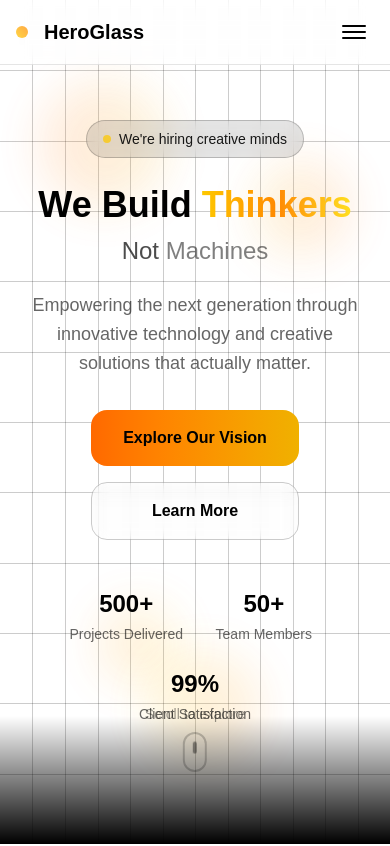
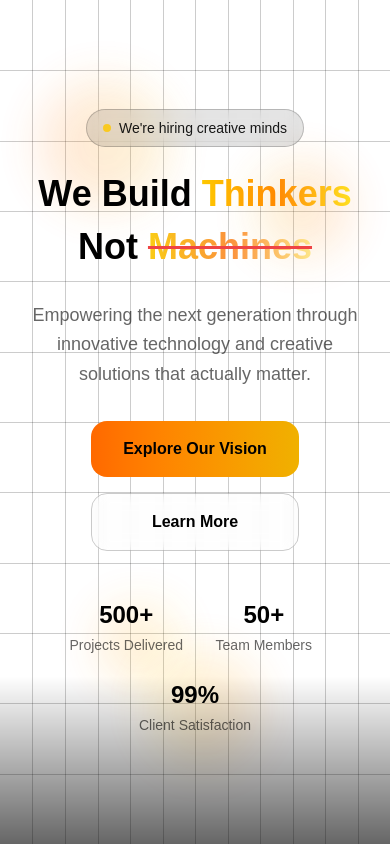
Before and after one commit to TCCI1/Frontend, a Next.js app: page / in a window 390 px wide. Shown: the top 846 px of the page. Built offline with nearby package versions, Linux system fonts and the light colour scheme.

Commit message:
Small changes.

```diff
--- a/package.json
+++ b/package.json
@@ -1,5 +1,5 @@
 {
-  "name": "hero-glass-app",
+  "name": "The Coding Culture India",
   "version": "0.1.0",
   "private": true,
   "scripts": {
--- a/src/app/page.tsx
+++ b/src/app/page.tsx
@@ -1,11 +1,12 @@
 import HeroSection from '@/components/HeroSection';
 import NavBar from '@/components/NavBar';
-
+import RoadMap from '@/components/RoadMap';
 export default function Home() {
   return (
     <main className="min-h-screen">
       <NavBar />
       <HeroSection />
+      <RoadMap />
     </main>
   );
 }
--- a/src/components/HeroSection.tsx
+++ b/src/components/HeroSection.tsx
@@ -73,8 +73,26 @@ const HeroSection: React.FC = () => {
                 Thinkers
               </span>
             </span>
-            <span className="block text-2xl sm:text-3xl md:text-4xl lg:text-5xl font-light text-black/70">
-              Not <span className="text-black/50">Machines</span>
+            <span className="block mb-2">
+              <span className="text-black">Not </span>
+              <span
+                className="relative"
+                style={{
+                  WebkitTextFillColor: "transparent",
+                  background: "linear-gradient(90deg, #facc15, #fb923c, #fde68a)",
+                  WebkitBackgroundClip: "text",
+                  backgroundClip: "text"
+                }}
+              >
+                <span
+                  className="line-through"
+                  style={{
+                    textDecorationColor: "#ef4444" // Tailwind red-500
+                  }}
+                >
+                  Machines
+                </span>
+              </span>
             </span>
           </span>
         </h1>
@@ -123,24 +141,10 @@ const HeroSection: React.FC = () => {
             <div className="text-sm text-black/60">Client Satisfaction</div>
           </div>
         </div>
-
-        {/* Scroll indicator */}
-        <div
-          className={`absolute bottom-8 left-1/2 transform -translate-x-1/2 transition-all duration-700 ease-out delay-1000 ${
-            isVisible ? 'opacity-100 translate-y-0' : 'opacity-0 translate-y-8'
-          }`}
-        >
-          <div className="flex flex-col items-center text-black/40 text-sm">
-            <span className="mb-2">Scroll to explore</span>
-            <div className="w-6 h-10 border-2 border-black/20 rounded-full flex justify-center">
-              <div className="w-1 h-3 bg-black/40 rounded-full mt-2 animate-bounce"></div>
-            </div>
-          </div>
-        </div>
       </div>
 
       {/* Bottom gradient */}
-      <div className="absolute bottom-0 left-0 right-0 h-32 bg-gradient-to-t from-black to-transparent" />
+      <div className="absolute bottom-0 left-0 right-0 h-42 bg-gradient-to-t from-black/60 to-transparent" />
     </section>
   );
 };
--- a/src/components/NavBar.tsx
+++ b/src/components/NavBar.tsx
@@ -1,18 +1,31 @@
 'use client';
 
-import React, { useState } from 'react';
+import React, { useState, useEffect } from 'react';
 import Link from 'next/link';
 
 function NavBar() {
   const [menuOpen, setMenuOpen] = useState(false);
+  const [isVisible, setIsVisible] = useState(false);
+
+  // Listen for scroll to show navbar
+  useEffect(() => {
+    const handleScroll = () => {
+      setIsVisible(window.scrollY > 50);
+    };
+
+    window.addEventListener('scroll', handleScroll, { passive: true });
+    return () => window.removeEventListener('scroll', handleScroll);
+  }, []);
 
   return (
-    <nav className="fixed top-0 left-0 w-full z-30 bg-white/60 backdrop-blur-md border-b border-black/10 transition-all">
-      <div className="max-w-7xl mx-auto px-4 sm:px-8 flex items-center justify-between h-16">
+    <nav className={`fixed z-50 top-6 left-1/2 transform -translate-x-1/2 bg-white/90 backdrop-blur-md border border-black/10 rounded-full px-6 py-3 max-w-2xl w-[95vw] shadow-lg transition-all duration-500 ease-out ${
+      isVisible ? 'opacity-100 translate-y-0' : 'opacity-0 -translate-y-4 pointer-events-none'
+    }`}>
+      <div className="w-full flex items-center justify-between">
         {/* Logo */}
         <Link href="/" className="flex items-center gap-2 font-bold text-xl text-black">
           <span className="w-3 h-3 rounded-full bg-gradient-to-tr from-yellow-400 to-orange-400 mr-2 shadow-lg animate-pulse"></span>
-          HeroGlass
+          <span>HeroGlass</span>
         </Link>
 
         {/* Desktop Menu */}
@@ -31,7 +44,7 @@ function NavBar() {
           </Link>
           <a
             href="#"
-            className="ml-4 px-5 py-2 rounded-full bg-gradient-to-r from-orange-400 to-yellow-400 text-black font-semibold shadow-md hover:scale-105 transition-transform"
+            className="ml-4 px-5 py-2 rounded-full bg-gradient-to-r from-orange-400 to-yellow-400 text-black font-semibold shadow-md hover:shadow-lg transition-shadow"
           >
             Get Started
           </a>
@@ -39,50 +52,50 @@ function NavBar() {
 
         {/* Mobile Hamburger */}
         <button
-          className="md:hidden flex flex-col items-center justify-center w-10 h-10 rounded-full hover:bg-black/10 transition"
-          onClick={() => setMenuOpen((open) => !open)}
+          className="md:hidden flex flex-col items-center justify-center w-10 h-10 rounded-full hover:bg-black/10 transition-colors"
+          onClick={() => setMenuOpen(!menuOpen)}
           aria-label="Toggle menu"
         >
-          <span className={`block w-6 h-0.5 bg-black rounded transition-all duration-300 ${menuOpen ? 'rotate-45 translate-y-1.5' : 'mb-1'}`} />
-          <span className={`block w-6 h-0.5 bg-black rounded transition-all duration-300 ${menuOpen ? 'opacity-0' : 'mb-1'}`} />
-          <span className={`block w-6 h-0.5 bg-black rounded transition-all duration-300 ${menuOpen ? '-rotate-45 -translate-y-1.5' : ''}`} />
+          <span className={`block w-6 h-0.5 bg-black rounded transition-all duration-200 ${menuOpen ? 'rotate-45 translate-y-1.5' : 'mb-1'}`} />
+          <span className={`block w-6 h-0.5 bg-black rounded transition-all duration-200 ${menuOpen ? 'opacity-0' : 'mb-1'}`} />
+          <span className={`block w-6 h-0.5 bg-black rounded transition-all duration-200 ${menuOpen ? '-rotate-45 -translate-y-1.5' : ''}`} />
         </button>
       </div>
 
-      {/* Mobile Menu */}
+      {/* Mobile Menu Dropdown */}
       {menuOpen && (
-        <div className="md:hidden bg-white/90 backdrop-blur-md border-t border-black/10 px-4 py-4 flex flex-col gap-4 transition-all duration-300 ease-out">
+        <div className="md:hidden absolute top-full left-0 right-0 mt-2 bg-white/95 backdrop-blur-md border border-black/10 rounded-2xl px-4 py-4 flex flex-col gap-3 shadow-lg z-50">
           <Link
             href="#about"
-            className="text-black/80 hover:text-black transition-colors font-medium"
+            className="text-black/80 hover:text-black transition-colors font-medium py-2"
             onClick={() => setMenuOpen(false)}
           >
             About
           </Link>
           <Link
             href="#projects"
-            className="text-black/80 hover:text-black transition-colors font-medium"
+            className="text-black/80 hover:text-black transition-colors font-medium py-2"
             onClick={() => setMenuOpen(false)}
           >
             Projects
           </Link>
           <Link
             href="#team"
-            className="text-black/80 hover:text-black transition-colors font-medium"
+            className="text-black/80 hover:text-black transition-colors font-medium py-2"
             onClick={() => setMenuOpen(false)}
           >
             Team
           </Link>
           <Link
             href="#contact"
-            className="text-black/80 hover:text-black transition-colors font-medium"
+            className="text-black/80 hover:text-black transition-colors font-medium py-2"
             onClick={() => setMenuOpen(false)}
           >
             Contact
           </Link>
           <a
             href="#"
-            className="mt-2 px-5 py-2 rounded-full bg-gradient-to-r from-orange-400 to-yellow-400 text-black font-semibold shadow-md hover:scale-105 transition-transform text-center"
+            className="mt-2 px-5 py-2 rounded-full bg-gradient-to-r from-orange-400 to-yellow-400 text-black font-semibold shadow-md hover:shadow-lg transition-shadow text-center"
             onClick={() => setMenuOpen(false)}
           >
             Get Started
--- a/src/components/RoadMap.tsx
+++ b/src/components/RoadMap.tsx
@@ -0,0 +1,10 @@
+import Image from 'next/image';
+
+const RoadMap = () => (
+  <section id="roadmap" className="py-20 bg-white flex flex-col items-center">
+    <h2 className="text-3xl md:text-4xl font-bold mb-8 text-center text-black">
+      Roadmap
+    </h2>
+  </section>
+);
+export default RoadMap;
```
Also changed, not shown: public/assets/roadmap.png (added), 1 other file (tests, documents, lock files or other folders).
